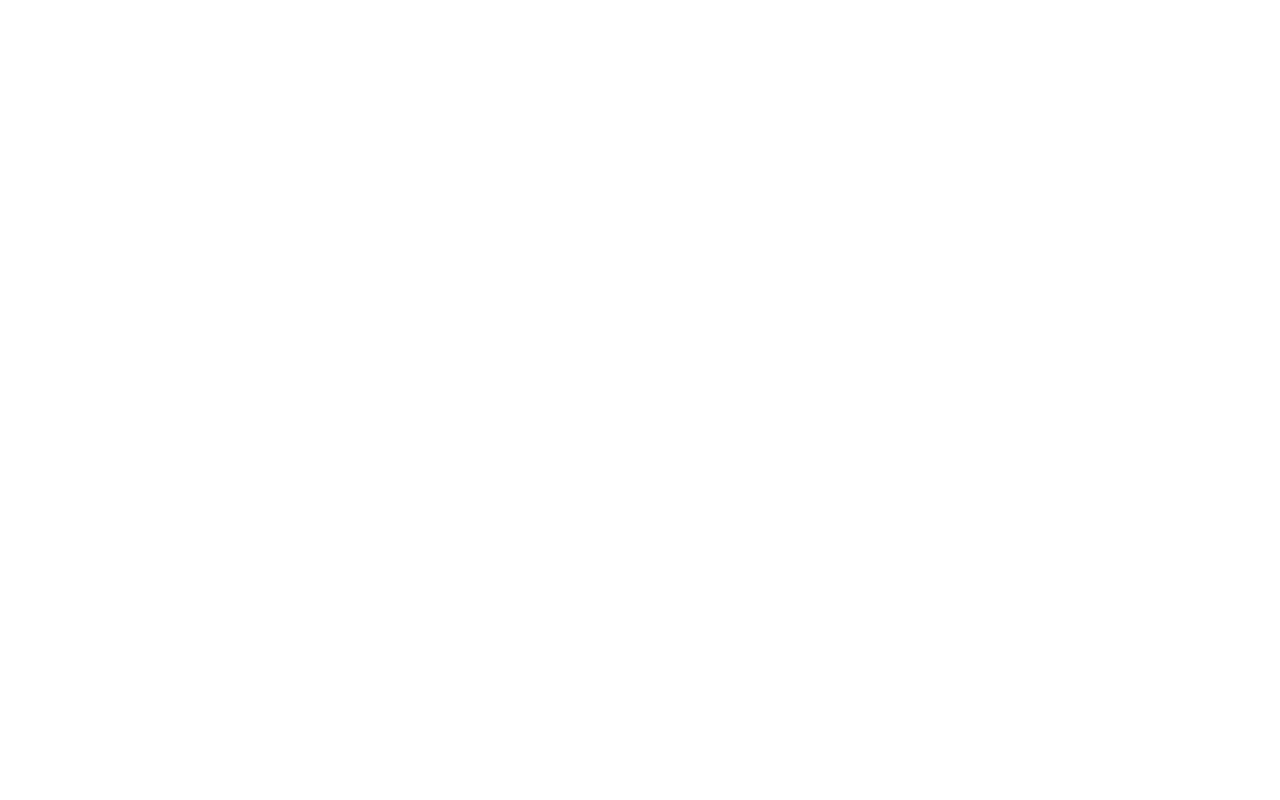
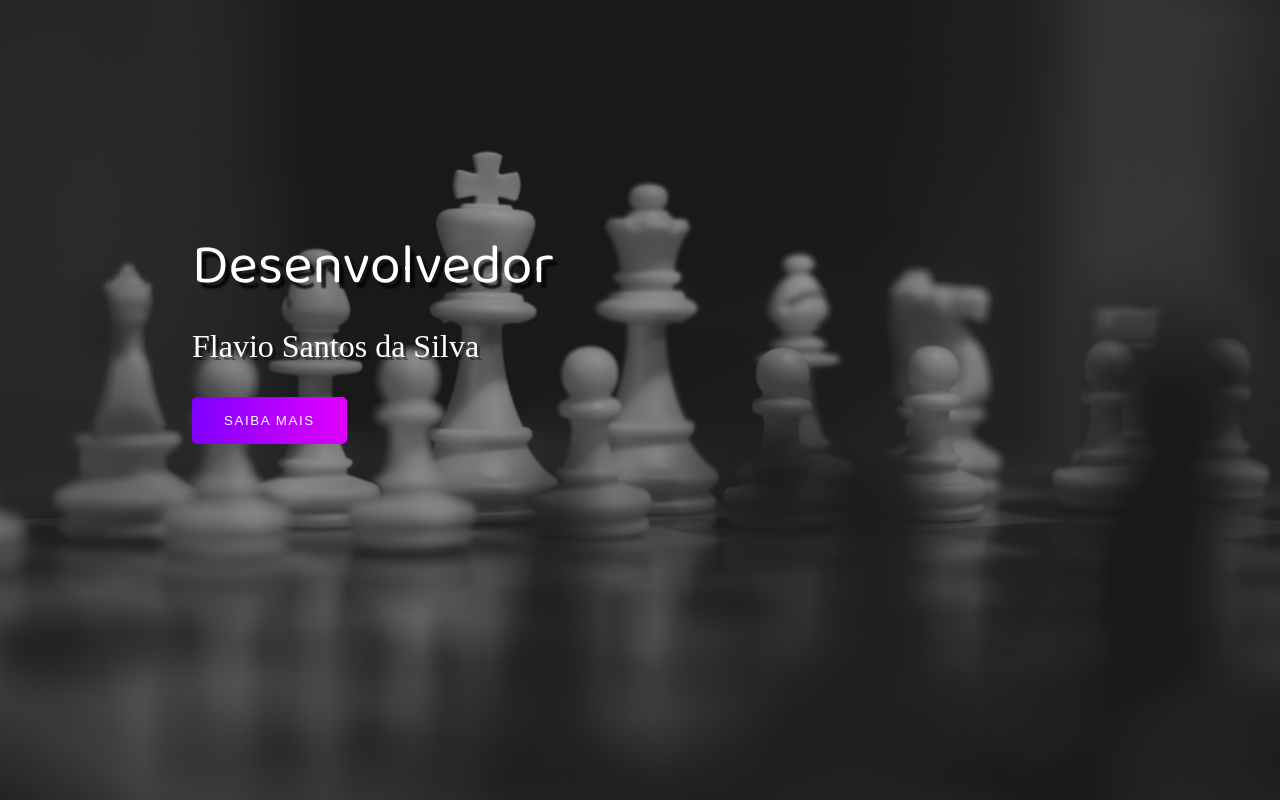
Before and after one commit to flaviosds/portifolio-dev, a plain HTML site: page index.html in a window 1280 px wide. Drawn offline with Linux system fonts and the light colour scheme.

Commit message:
:package: header

```diff
--- a/index.html
+++ b/index.html
@@ -4,10 +4,32 @@
     <meta charset="UTF-8">
     <meta http-equiv="X-UA-Compatible" content="IE=edge">
     <meta name="viewport" content="width=device-width, initial-scale=1.0">
-    <title>Portifólio</title>
+    <title>Portfólio</title>
     <link rel="stylesheet" href="style.css">
+
+    <link rel="apple-touch-icon" sizes="180x180" href="imagens/apple-touch-icon.png">
+    <link rel="icon" type="image/png" sizes="32x32" href="imagens/favicon-32x32.png">
+    <link rel="icon" type="image/png" sizes="16x16" href="imagens/favicon-16x16.png">
+    <link rel="manifest" href="/site.webmanifest">
+
 </head>
 <body>
 
+    <div class="container">
+
+        <header>
+            <div class="img-wrapper">
+                <img src="imagens/bg.jpg" alt="">
+            </div>
+
+            <div class="banner">
+                <h1>Desenvolvedor</h1>
+                <p>Flavio Santos da Silva</p>
+                <button>Saiba mais</button>
+            </div>
+
+        </header>
+    </div>
+
 </body>
 </html>
--- a/style.css
+++ b/style.css
@@ -1,3 +1,103 @@
 @import url('https://fonts.googleapis.com/css2?family=Baloo+Da+2:wght@400;500;600;700;800&family=Josefin+Slab:ital,wght@0,200;0,300;0,400;0,500;0,600;0,700;1,200;1,300;1,400;1,500;1,600;1,700&family=Mulish:ital,wght@0,200;0,300;0,400;0,500;1,200;1,300;1,400&display=swap');
 
 @import url("https://cdnjs.cloudflare.com/ajax/libs/font-awesome/6.0.0/css/all.min.css");
+
+*{
+    margin: 0;
+    padding: 0;
+}
+
+body{
+    font-size: 16px; /* por padrão já são 16px*/
+}
+
+header{
+    width: 100%;
+    height: 100vh;
+    overflow: hidden; /* não permite barra de rolagem  caso o elemento seja maiior do a tela*/
+    position: relative;
+}
+
+.img-wrapper{
+    width: 100%;
+    height: 100%;
+    background-color: rgba(0,0,0,0.8);
+    animation: zoom 25s;
+}
+
+/* animacao de abertura da página */
+@keyframes zoom{
+    0%{
+        transform: scale(1.3);
+    }
+    100%{
+        transform: scale(1);
+    }
+}
+
+/* só formata as imagens que
+estão dentro de divs com a classe "img-wrapper" */
+.img-wrapper img{
+    width: 100%;
+    height: 100%;
+    opacity: 0.5;
+    object-fit: cover; /* a imagem cobre a div, ou seja, não fica distorcida */
+}
+
+.banner{
+    position: absolute; /* tem que ter uma referência (relative)*/
+    top: 30%;
+    left: 15%;
+}
+
+.banner h1{
+    color: white;
+    font-size: 3.5rem; /* referente ao elemento principal da página */
+    font-family: "Baloo Da 2", serif;
+    font-weight: 200;
+    text-shadow: 0.3rem 0.4rem 2px rgba(0,0,0,0.8);
+    line-height: 3.5rem;
+    margin-bottom: 2rem;
+    animation: moveBanner 1s 0.5s forwards;
+    opacity: 0;
+}
+
+.banner p{
+    font: "Josefin Slab", serif;
+    color: white;
+    font-size: 2rem;
+    text-shadow: 0.2rem 0.2rem rgba(0,0,0,0.4);
+    margin-bottom: 2rem;
+    animation: moveBanner 1s 0.7s forwards;
+    opacity: 0;
+}
+
+.banner button{
+
+    background: #7f00ff; /* fallback for old browsers */
+    background: -webkit-linear-gradient(to right, #7f00ff, #e100ff); /* Chrome 10-25, Safari 5.1-6 */
+    background: linear-gradient(to right, #7f00ff, #e100ff); /* W3C, IE 10+/ Edge, Firefox 16+, Chrome 26+, Opera 12+, Safari 7+ */
+    font: "Mulish", serif;
+    text-transform: uppercase;
+    letter-spacing: 0.1rem;
+    color: white;
+    padding: 1rem 2rem;
+    border: 0;
+    border-radius: 5px;
+    cursor: pointer;
+    animation: moveBanner 1s 0.9s forwards;
+    opacity: 0;
+}
+.banner button:hover{
+    color: black;
+}
+
+@keyframes moveBanner{
+    0%{
+        transform: translateY(10rem) rotateY(-30deg);
+    }
+    100%{
+        transform:translateY(0) rotateY(0deg);
+        opacity: 100;
+    }
+}
```
Also changed, not shown: imagens/android-chrome-192x192.png (renamed from android-chrome-192x192.png), imagens/android-chrome-512x512.png (renamed from android-chrome-512x512.png), imagens/apple-touch-icon.png (renamed from apple-touch-icon.png), imagens/bg.jpg (added), imagens/favicon-16x16.png (renamed from favicon-16x16.png), imagens/favicon-32x32.png (renamed from favicon-32x32.png), site.webmanifest, 1 other file.
